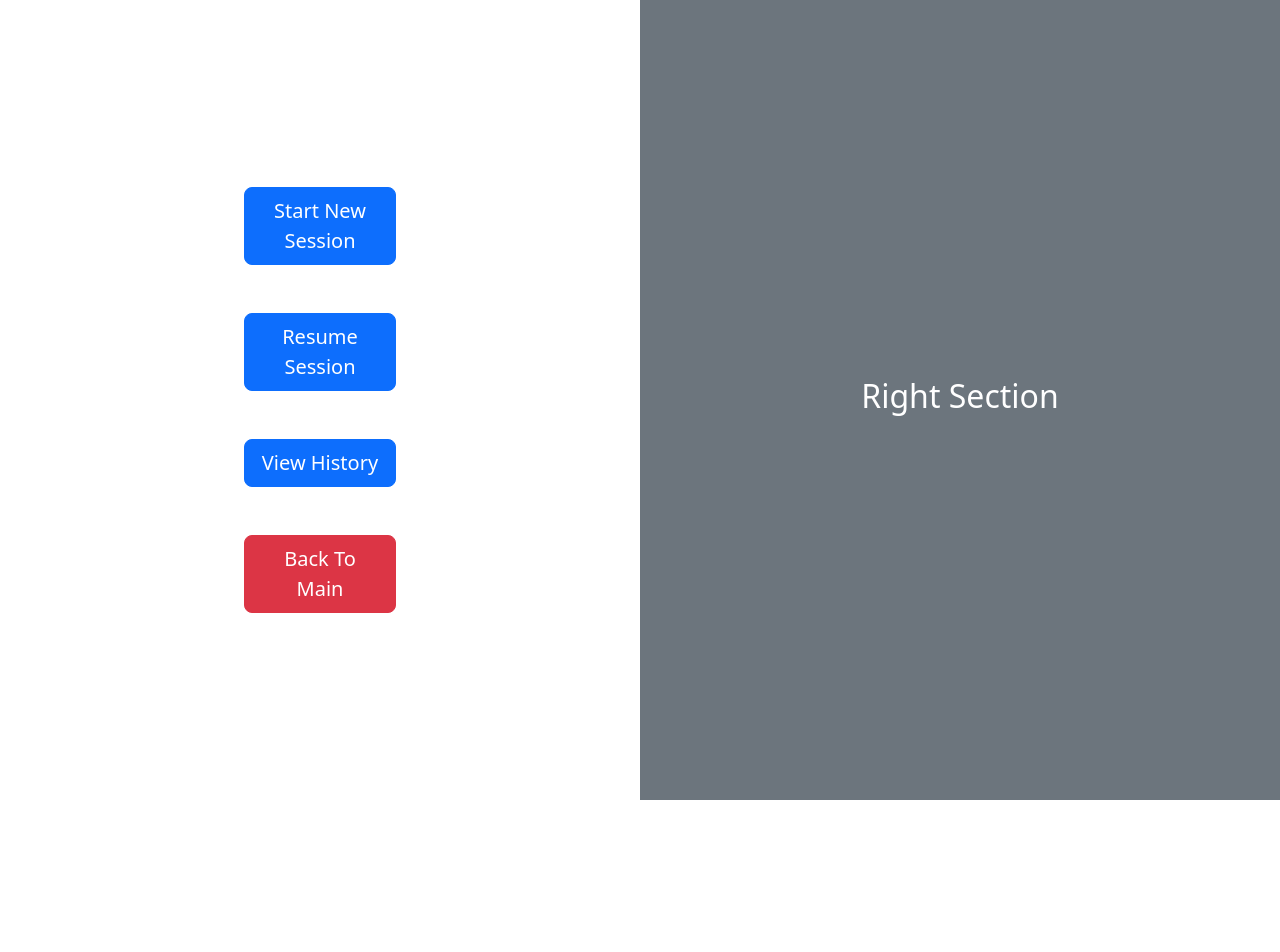
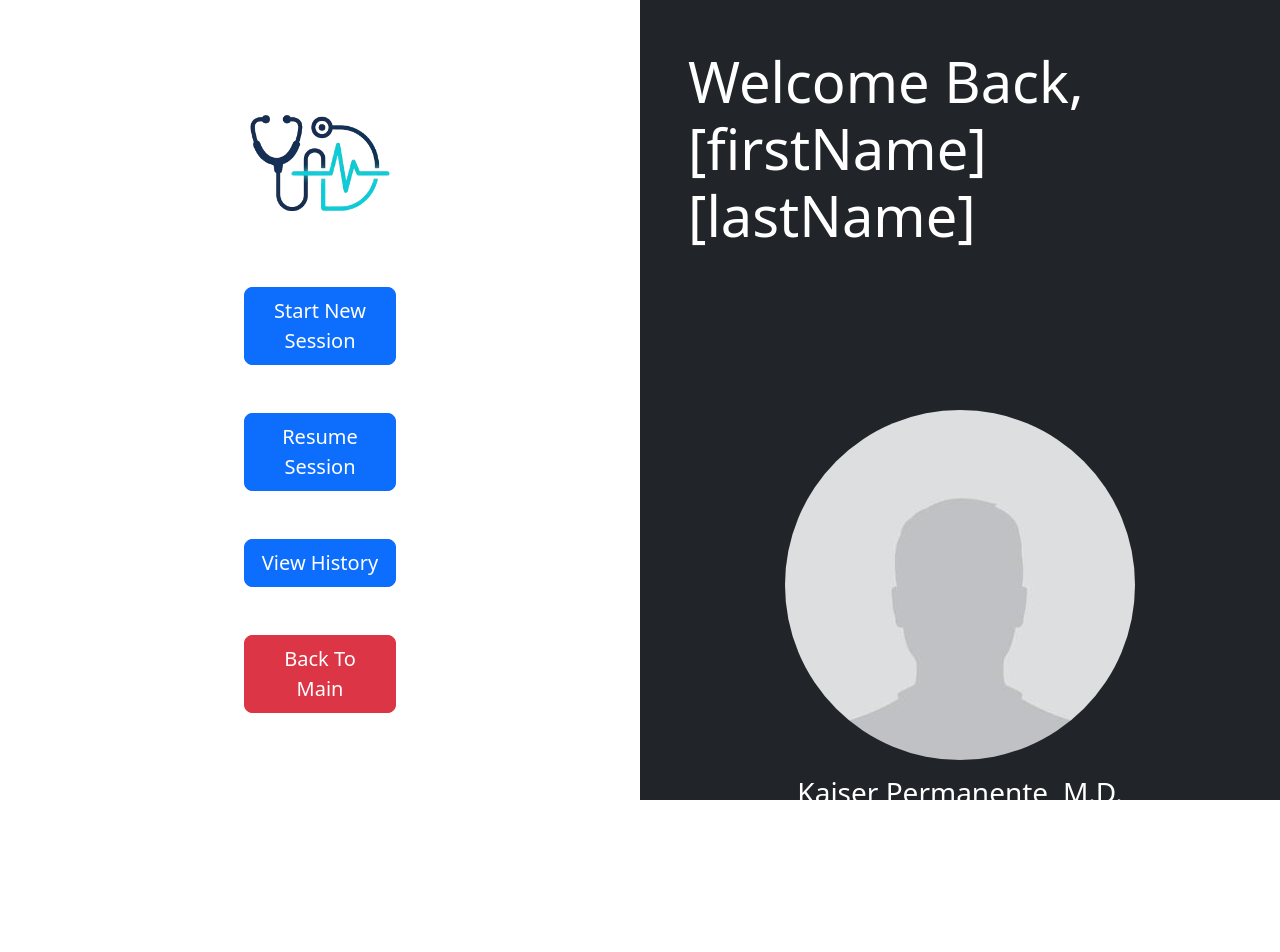
Before and after one commit to eddie-reyes/dtt, a React (Vite) app: page /menu in a window 1280 px wide. Shown: the top 952 px of the page. Before the commit the page ends 800 px from the top, so only its background shows below. Built offline with nearby package versions, Linux system fonts and the light colour scheme.

Commit message:
menu prototype

```diff
--- a/src/components/Menu/Menu.jsx
+++ b/src/components/Menu/Menu.jsx
@@ -1,27 +1,58 @@
 import { Link } from 'react-router-dom';
 import '../scss/styles.scss';
-import './Menu.module.css';
+import styles from './Menu.module.css';
+import pfp from '../Menu/placeholder_pfp.jpg';
+import logo from '../../assets/logo.png';
 
 export default function Menu() {
     return (
         <>
             <div className="d-flex" style={{ height: '100vh', width: '100vw' }}>
                 <div
-                    className="d-flex flex-column justify-content-center align-items-center gap-5 p-3"
+                    className="d-flex flex-column justify-content-center align-items-center gap-5 p-3 "
                     style={{ width: '50%' }}
                 >
-                    <button className="btn btn-lg btn-primary w-25">Start New Session</button>
-                    <button className="btn btn-lg btn-primary w-25">Resume Session</button>
-                    <button className="btn btn-lg btn-primary w-25">View History</button>
-                    <button className="btn btn-lg btn-danger w-25">Back To Main</button>
+                    <img className="w-25" src={logo} alt="logo"></img>
+                    <button className="btn btn-lg btn-primary w-25">
+                        <Link to="/sim" className={styles.link}>
+                            Start New Session
+                        </Link>
+                    </button>
+                    <button className="btn btn-lg btn-primary w-25">
+                        <Link to="/sim" className={styles.link}>
+                            Resume Session
+                        </Link>
+                    </button>
+                    <button className="btn btn-lg btn-primary w-25">
+                        <Link to="/history" className={styles.link}>
+                            View History
+                        </Link>
+                    </button>
+                    <button className="btn btn-lg btn-danger w-25">
+                        <Link to="/" className={styles.link}>
+                            Back To Main
+                        </Link>
+                    </button>
                 </div>
 
-                {/* Right Half */}
-                <div
-                    className="d-flex justify-content-center align-items-center bg-secondary text-white"
-                    style={{ width: '50%' }}
-                >
-                    <h2>Right Section</h2>
+                <div className=" bg-dark text-white" style={{ width: '50%' }}>
+                    <p className="display-4 m-5">Welcome Back, [firstName] [lastName]</p>
+                    <div
+                        className="d-flex flex-column justify-content-center align-items-center"
+                        style={{ marginTop: '10rem' }}
+                    >
+                        <img src={pfp} className="rounded-circle" alt="pfp"></img>
+                        <p className="h3 mt-3">Kaiser Permanente, M.D.</p>
+                        <p className="h3 mt-3">Surgeon</p>
+                        <button
+                            className="btn btn-lg btn-success  w-25"
+                            style={{ marginTop: '10rem' }}
+                        >
+                            <Link to="/stats" className={styles.link}>
+                                View Statistics
+                            </Link>
+                        </button>
+                    </div>
                 </div>
             </div>
         </>
--- a/src/components/Menu/Menu.module.css
+++ b/src/components/Menu/Menu.module.css
@@ -1,3 +1,4 @@
-.m-7 {
-    margin: 30%;
+.link {
+    text-decoration: none;
+    color: white;
 }
```
Also changed, not shown: src/assets/logo.png, src/components/Menu/placeholder_pfp.jpg (added).
